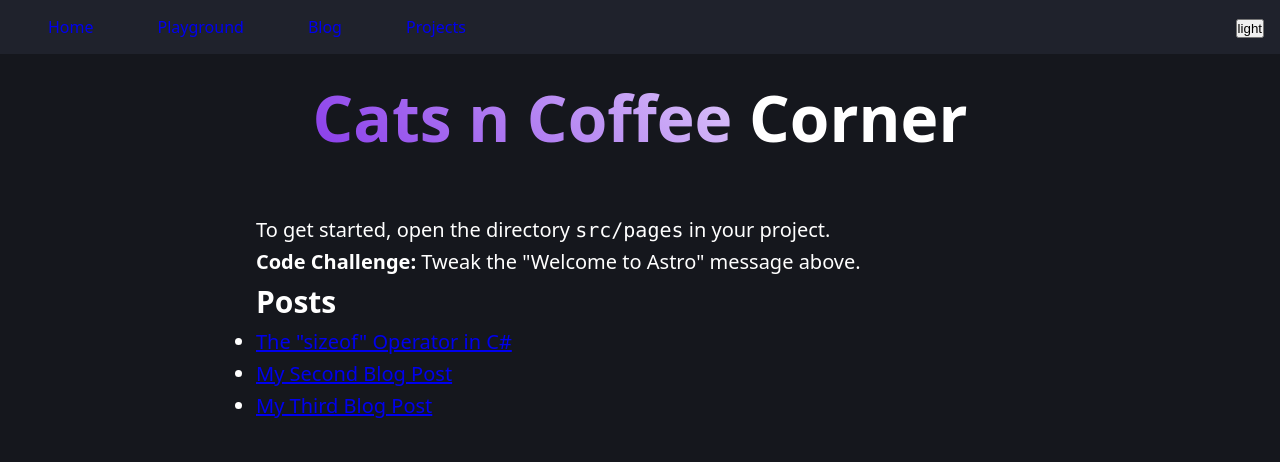
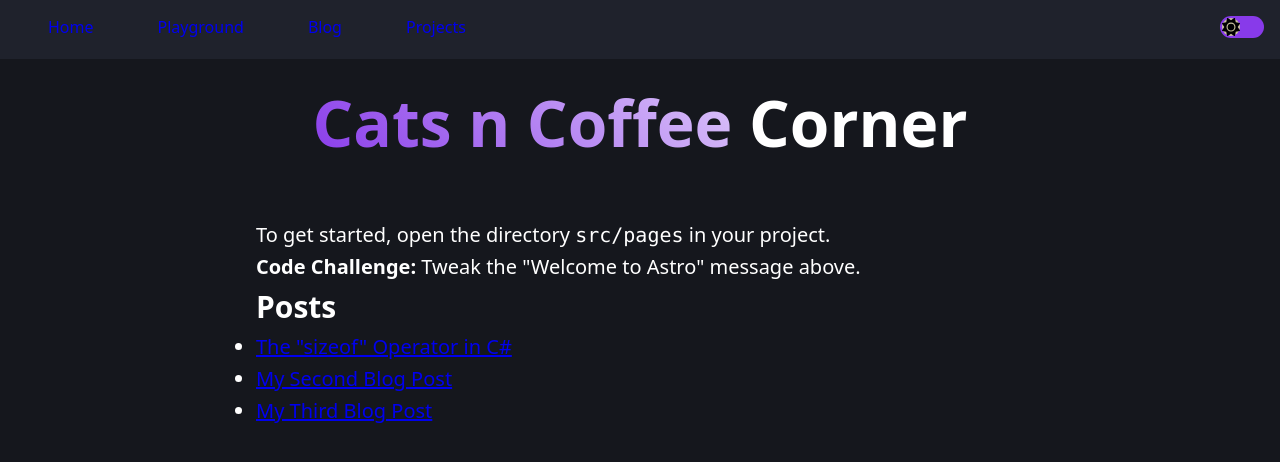
Before and after one commit to Cats-n-coffee/cats-n-coffee-corner, an Astro site: page /blog in a window 1280 px wide. Built offline with nearby package versions, Linux system fonts and the light colour scheme; Astro itself is replaced by a stand-in of ours.

Commit message:
theme toggle styling, add icons

```diff
--- a/astro.config.mjs
+++ b/astro.config.mjs
@@ -1,4 +1,7 @@
 import { defineConfig } from 'astro/config';
+import icon from 'astro-icon';
 
 // https://astro.build/config
-export default defineConfig({});
+export default defineConfig({
+    integrations: [icon()],
+});
--- a/package.json
+++ b/package.json
@@ -13,6 +13,7 @@
   "dependencies": {
     "@astrojs/check": "^0.4.1",
     "astro": "^4.3.5",
+    "astro-icon": "^1.1.0",
     "typescript": "^5.3.3"
   }
 }
--- a/src/components/Navbar.astro
+++ b/src/components/Navbar.astro
@@ -19,6 +19,7 @@
 <style>
     .navbar-wrapper {
         background: var(--secondary-medium);
+        z-index: 1;
     }
 
     .navbar li {
--- a/src/components/ThemeToggle.astro
+++ b/src/components/ThemeToggle.astro
@@ -1,3 +1,6 @@
+---
+import { Icon } from 'astro-icon/components';
+---
 <div class="theme-toggle__wrapper">
     <button
       class="theme-toggle__button"
@@ -5,26 +8,50 @@
       aria-pressed="false"
       aria-label="Switch Theme"
       data-theme-toggle>
-        <span class="theme-toggle__icon-light">light</span>
-        <span class="theme-toggle__icon-dark">dark</span>
+      <div class="theme-toggle__icon">
+        <Icon class="theme-toggle__icon-light" name="sun" />
+        <Icon class="theme-toggle__icon-dark" name="moon" />
+      </div>
     </button>
 </div>
 
 <style>
-body.light button[data-theme-toggle] > .theme-toggle__icon-light {
+.theme-toggle__button {
+    position: relative;
+    border: none;
+    width: 44px;
+    height: 22px;
+    background-color: var(--primary);
+    border-radius: 20px;
+
+    .theme-toggle__icon {
+        position: absolute;
+        top: 2px;
+        left: 2px;
+        width: 18px;
+        height: 18px;
+        display: flex;
+        justify-content: center;
+        align-items: center;
+        border-radius: 50%;
+        background-color: var(--contrast);
+        color: var(--secondary-medium);
+        transition: transform 300ms ease-in-out;
+    }
+}
+
+body.light button[data-theme-toggle] .theme-toggle__icon-light,
+body button[data-theme-toggle] .theme-toggle__icon-dark {
     display: none;
 }
 
-body.light button[data-theme-toggle] > .theme-toggle__icon-dark {
+body.light button[data-theme-toggle] .theme-toggle__icon-dark,
+body button[data-theme-toggle] .theme-toggle__icon-light {
     display: block;
 }
 
-body button[data-theme-toggle] > .theme-toggle__icon-light {
-    display: block;
-}
-
-body button[data-theme-toggle] > .theme-toggle__icon-dark {
-    display: none;
+body.light button[data-theme-toggle] .theme-toggle__icon {
+    transform: translate(20px, 0);
 }
 </style>
 
--- a/src/styles/global.css
+++ b/src/styles/global.css
@@ -5,13 +5,13 @@
 }
 /* styles from original layout */
 :root {
-    --primary: 136, 58, 234;
-    --primary-light: 224, 204, 250;
-    --primary-dark: 49, 10, 101;
+    --primary: rgb(136, 58, 234);
+    --primary-light: rgb(224, 204, 250);
+    --primary-dark: rgb(49, 10, 101);
     --primary-gradient: linear-gradient(
         45deg,
-        rgb(var(--primary)),
-        rgb(var(--primary-light)) 30%,
+        var(--primary),
+        var(--primary-light) 30%,
         white 60%
     );
     --secondary: #15171d;;
@@ -74,7 +74,7 @@ h1 {
 .mobile-menu-line {
     width: 30px;
     height: 5px;
-    background-color: blueviolet;
+    background-color: var(--primary);
 }
 
 .navbar-wrapper {
```
Also changed, not shown: src/icons/moon.svg (added), src/icons/sun.svg (added), 1 other file.
